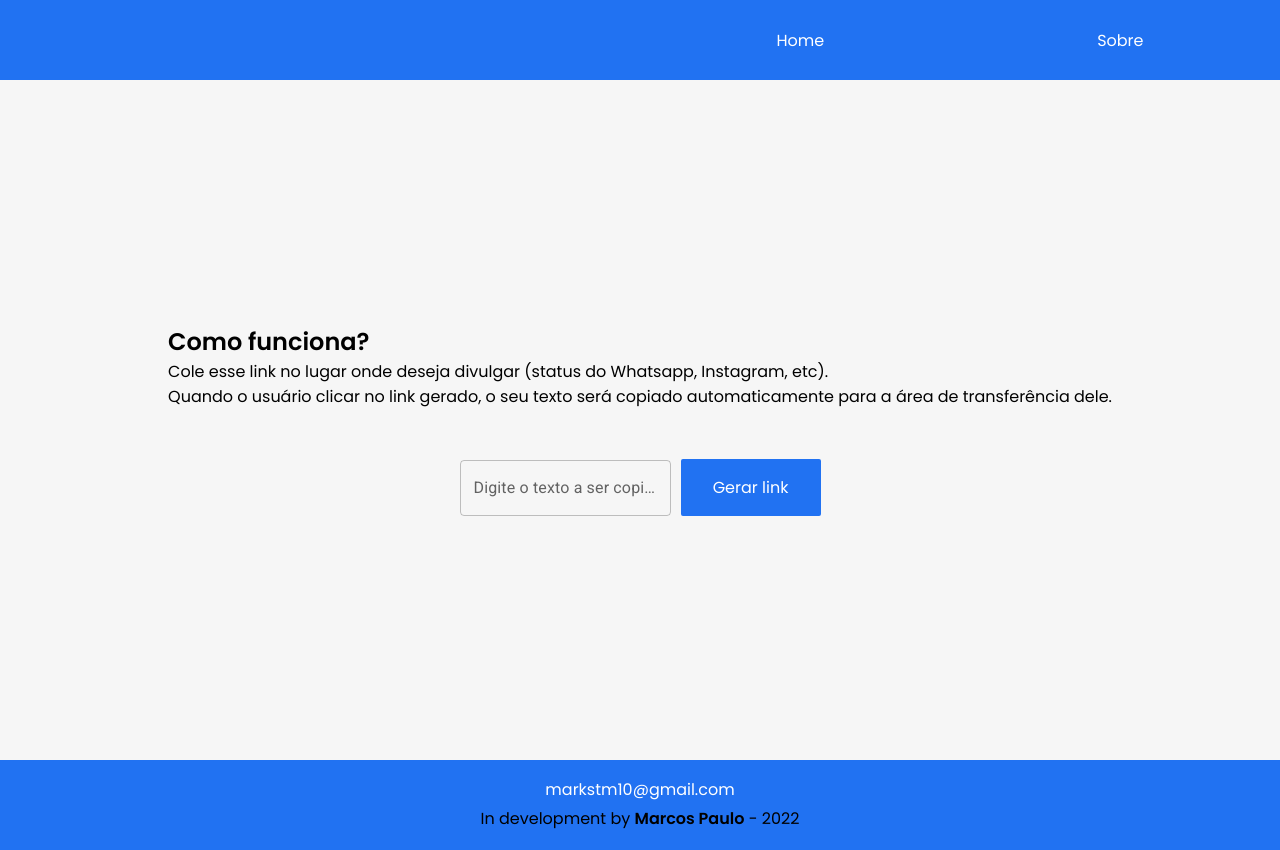
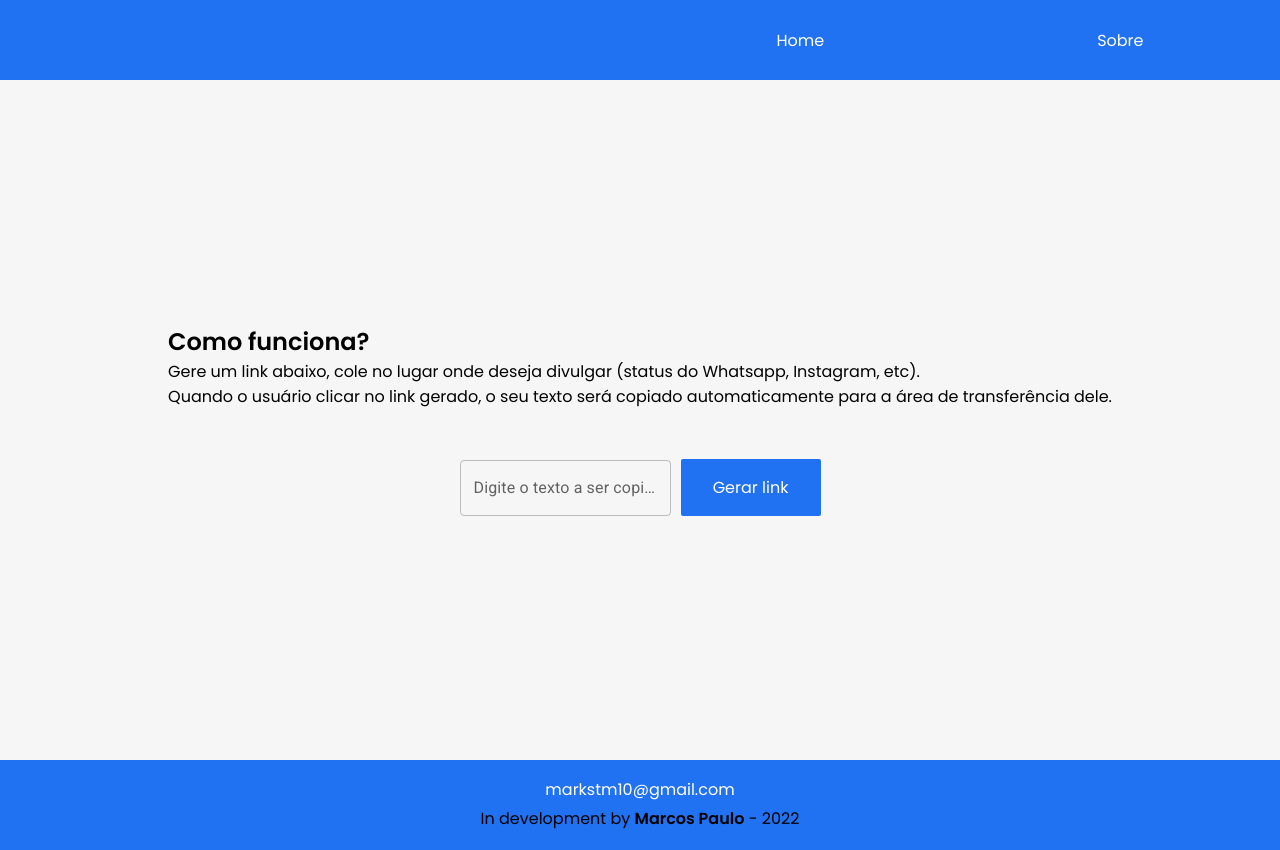
Before and after one commit to mstarkRules/clipboard-copy, a React (Vite) app: page / in a window 1280 px wide. Built offline with nearby package versions, Linux system fonts and the light colour scheme.

Commit message:
feat: set link text at home page

```diff
--- a/src/pages/Home/index.tsx
+++ b/src/pages/Home/index.tsx
@@ -52,8 +52,8 @@ export function Home() {
         <TextArea>
           <h2>Como funciona?</h2>
           <p>
-            Cole esse link no lugar onde deseja divulgar (status do Whatsapp,
-            Instagram, etc).
+            Gere um link abaixo, cole no lugar onde deseja divulgar (status do
+            Whatsapp, Instagram, etc).
           </p>
           <p>
             Quando o usuário clicar no link gerado, o seu texto será copiado
```
